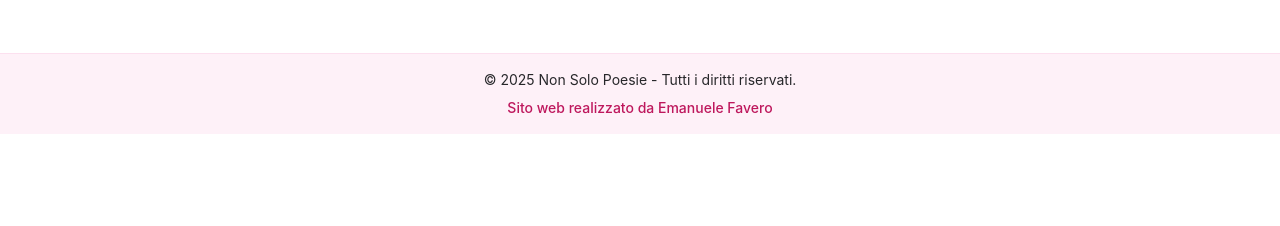
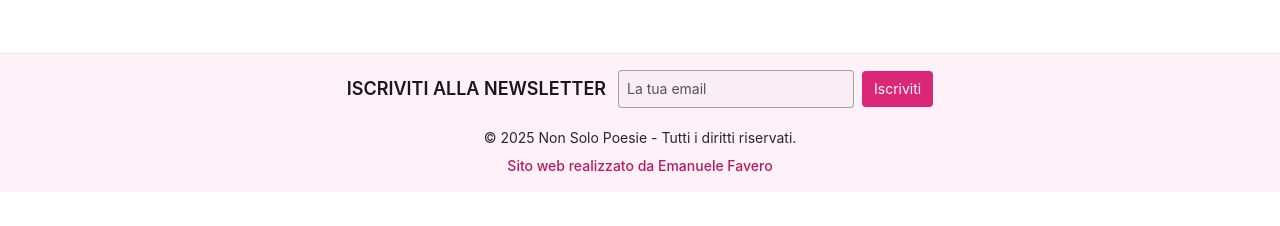
Before and after one commit to emanuelefavero/non-solo-poesia, a Next.js app: page / in a window 1280 px wide. Shown: the part 566-792 px from the top of the page. Built offline with nearby package versions, Linux system fonts and the light colour scheme; no server answers; the database is empty; a web font is replaced by a local one.

Commit message:
add Newsletter form in Footer

```diff
--- a/src/components/Footer.tsx
+++ b/src/components/Footer.tsx
@@ -1,3 +1,4 @@
+import NewsletterForm from '@/components/NewsletterForm'
 import { TITLE } from '@/data/title'
 
 // TODO Add more content (contact us, privacy policy, etc.) and style Footer (see other websites)
@@ -7,7 +8,10 @@ export default function Component() {
 
   return (
     <footer className='flex w-full flex-col flex-wrap items-center justify-center gap-2 border-t border-t-pink-500/10 bg-pink-400/10 p-4 text-sm dark:bg-pink-600/10'>
-      <div className='flex w-full max-w-[1157px] flex-col flex-wrap items-center justify-center gap-2'>
+      <div className='flex w-full max-w-[1157px] flex-col flex-wrap items-center justify-center gap-5'>
+        <NewsletterForm />
+
+        <div className='flex flex-col items-center justify-center gap-2'>
           <span>
             &copy; {year} {TITLE}{' '}
             <span className='hidden 2xs:inline-block'>
@@ -24,6 +28,7 @@ export default function Component() {
             Sito web realizzato da Emanuele Favero
           </a>
         </div>
+      </div>
     </footer>
   )
 }
--- /dev/null
+++ b/src/components/NewsletterForm.tsx
@@ -0,0 +1,23 @@
+export default function Component() {
+  return (
+    <div className='flex select-none flex-col items-center justify-center gap-2 md:flex-row md:gap-3'>
+      <h2 className='text-lg uppercase'>Iscriviti alla Newsletter</h2>
+
+      <form className='flex items-center justify-center gap-2'>
+        <label htmlFor='email' className='sr-only text-base'>
+          Email{' '}
+          <sup className='select-none align-top text-lg font-bold text-pink-600 dark:text-pink-400'>
+            *
+          </sup>
+        </label>
+        <input type='email' name='email' placeholder='La tua email' />
+        <button
+          type='submit'
+          className='rounded bg-pink-600 px-3 py-2 text-white hover:bg-pink-700 active:scale-95'
+        >
+          Iscriviti
+        </button>
+      </form>
+    </div>
+  )
+}
```
Lines whose indentation alone changed are shown as unchanged.
